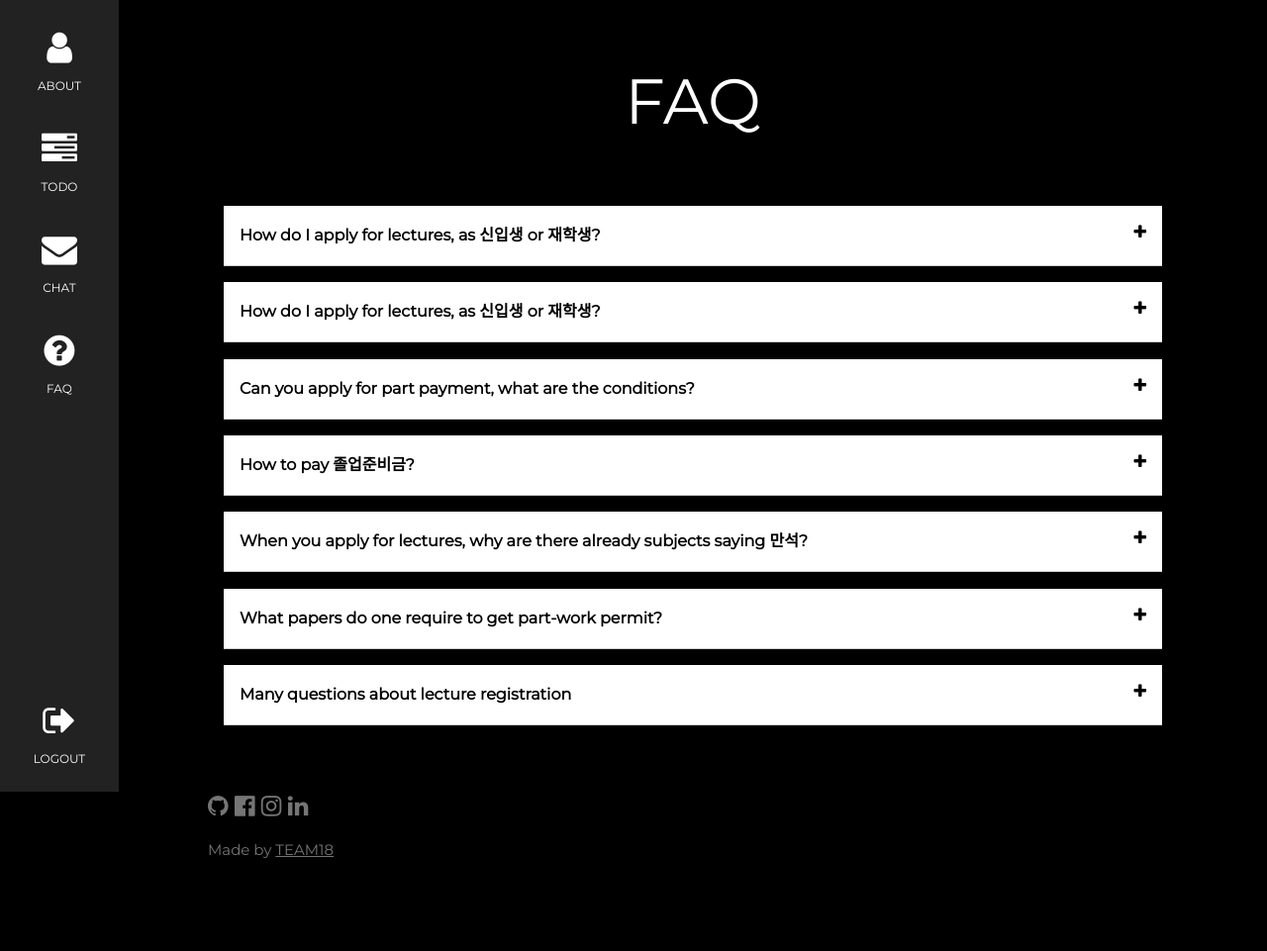
After one commit to ChoiVadim/test, a Flask app: page /faq in a window 1280 px wide. The commit adds this page. Shown: the whole page at 99% size. Run offline with Flask 3, Linux system fonts and the light colour scheme.

Commit message:
[Add] PAges

```diff
--- a/app.py
+++ b/app.py
@@ -1,6 +1,8 @@
 import logging
 from flask import Flask, render_template, request, session, redirect, url_for
 from src.kwuni import KwangwoonUniversityApi
+from flask_sqlalchemy import SQLAlchemy
+import datetime
 
 
 logging.basicConfig(
@@ -10,7 +12,21 @@ logging.basicConfig(
 )
 
 app = Flask(__name__)
+db = SQLAlchemy()
 app.secret_key = "your_secret_key_here"
+db_uri = "sqlite:///chat.db"
+app.config["SQLALCHEMY_DATABASE_URI"] = db_uri
+db.init_app(app)
+
+
+class Message(db.Model):
+    id = db.Column(db.Integer, primary_key=True)
+    content = db.Column(db.String(255), nullable=False)
+    timestamp = db.Column(db.DateTime, nullable=False, default=datetime.datetime.utcnow)
+
+
+with app.app_context():
+    db.create_all()
 
 
 @app.route("/", methods=["GET"])
@@ -41,7 +57,7 @@ def login():
         session["cookies"] = kw.cookies
 
         if not student_info:
-            return render_template("login.html", error="Login failed")
+            return render_template("login.html", error="Wrong username or password")
 
         return render_template(
             "index.html", student_info=student_info, photo_url=photo_url
@@ -55,5 +71,34 @@ def logout():
     return redirect(url_for("index"))
 
 
+@app.route("/todo")
+def todo():
+    kw = KwangwoonUniversityApi()
+    if kw.login_with_cookies(session.get("cookies")):
+        todos = kw.get_todo_list()
+        return render_template("todo.html", todos=todos)
+
+    return render_template("login.html", error="")
+
+
+@app.route("/chat", methods=["GET", "POST"])
+def chat():
+    if request.method == "POST":
+        message = request.form.get("message")
+        new_message = Message(content=message)
+        db.session.add(new_message)
+        db.session.commit()
+        return redirect(url_for("chat"))
+
+    if request.method == "GET":
+        messages = Message.query.order_by(Message.timestamp).all()
+        return render_template("chat.html", messages=messages)
+
+
+@app.route("/faq")
+def faq():
+    return render_template("faq.html")
+
+
 if __name__ == "__main__":
     app.run(host="localhost", port=5000, debug=True)
--- a/requirements.txt
+++ b/requirements.txt
@@ -1,3 +1,4 @@
 requests
 fake-useragent
 beautifulsoup4
+Flask-SQLAlchemy
--- /dev/null
+++ b/templates/faq.html
@@ -0,0 +1,204 @@
+<!DOCTYPE html>
+<html>
+<head>
+<title>KW Helper</title>
+<meta charset="UTF-8">
+<meta name="viewport" content="width=device-width, initial-scale=1">
+<title>Your Page Title</title>
+<link rel="stylesheet" href="https://www.w3schools.com/w3css/4/w3.css">
+<link rel="stylesheet" href="https://fonts.googleapis.com/css?family=Montserrat">
+<link rel="stylesheet" href="https://cdnjs.cloudflare.com/ajax/libs/font-awesome/4.7.0/css/font-awesome.min.css">
+<!-- Include jQuery -->
+<script src="https://ajax.googleapis.com/ajax/libs/jquery/3.5.1/jquery.min.js"></script>
+</head>
+
+<style>
+body, h1,h2,h3,h4,h5,h6 {font-family: "Montserrat", sans-serif}
+.w3-row-padding img {margin-bottom: 12px}
+/* Set the width of the sidebar to 120px */
+.w3-sidebar {width: 120px;background: #222;}
+/* Add a left margin to the "page content" that matches the width of the sidebar (120px) */
+#main {margin-left: 120px}
+/* Remove margins from "page content" on small screens */
+@media only screen and (max-width: 600px) {
+  #main {
+    margin-left: 0;
+  }
+}
+</style>
+
+<script>
+  document.addEventListener("DOMContentLoaded", function() {
+    window.toggleAnswer = function(element) {
+      var answer = $(element).children("p");
+      answer.slideToggle();
+      var icon = $(element).find("i");
+      if (icon.hasClass("fa-plus")) {
+        icon.removeClass("fa-plus").addClass("fa-minus");
+        answer.removeClass("w3-hide");
+      } else {
+        icon.removeClass("fa-minus").addClass("fa-plus");
+        answer.addClass("w3-hide");
+      }
+    }
+  });
+</script>
+
+</head>
+<body class="w3-black">
+
+<!-- Icon Bar (Sidebar - hidden on small screens) -->
+<nav class="w3-sidebar w3-bar-block w3-small w3-hide-small w3-center">
+  <!-- Avatar image in top left corner -->
+  <img src="{{ photo_url }}" style="width:100%">
+
+  <a href="{{ url_for('index') }}" class="w3-bar-item w3-button w3-padding-large w3-hover-black">
+    <i class="fa fa-user w3-xxlarge"></i>
+    <p>ABOUT</p>
+  </a>
+  <a href="{{ url_for('todo') }}" class="w3-bar-item w3-button w3-padding-large w3-hover-black">
+    <i class="fa fa-tasks w3-xxlarge"></i>
+    <p>TODO</p>
+  </a>
+  <a href="{{ url_for('chat') }}" class="w3-bar-item w3-button w3-padding-large w3-hover-black">
+    <i class="fa fa-envelope w3-xxlarge"></i>
+    <p>CHAT</p>
+  </a>
+  <a href="{{ url_for('faq') }}" class="w3-bar-item w3-button w3-padding-large w3-hover-black">
+    <i class="fa fa-question-circle w3-xxlarge"></i>
+    <p>FAQ</p>
+  </a>
+  <a href="{{ url_for('logout') }}" class="w3-bar-item w3-button w3-padding-large w3-hover-black" style="position: absolute; bottom: 0; width: 100%;">
+    <i class="fa fa-sign-out w3-xxlarge"></i>
+    <p>LOGOUT</p>
+  </a>
+
+
+</nav>
+
+<!-- Navbar on small screens (Hidden on medium and large screens) -->
+<div class="w3-top w3-hide-large w3-hide-medium" id="myNavbar">
+  <div class="w3-bar w3-black w3-opacity w3-hover-opacity-off w3-center w3-small">
+    <a href="{{ url_for('index') }}" class="w3-bar-item w3-button" style="width:20% !important">ABOUT</a>
+    <a href="{{ url_for('todo') }}" class="w3-bar-item w3-button" style="width:20% !important">TODO</a>
+    <a href="{{ url_for('chat') }}" class="w3-bar-item w3-button" style="width:20% !important">CHAT</a>
+    <a href="{{ url_for('faq') }}" class="w3-bar-item w3-button" style="width:20% !important">FAQ</a>
+    <a href="{{ url_for('logout') }}" class="w3-bar-item w3-button" style="width:20% !important">LOGOUT</a>
+  </div>
+</div>
+
+<div class="w3-padding-large" id="main">
+  <!-- Header/Home -->
+  <header class="w3-container w3-padding-32 w3-center w3-black" id="home">
+    <h1 class="w3-jumbo">FAQ</h1>
+  </header>
+
+  <div class="w3-content w3-justify w3-text-grey">
+  <!-- FAQ Section -->
+      <!-- How do I apply for lectures, as 신입생 or 재학생? -->
+    <div class="w3-card-4 w3-margin-top">
+      <div class="w3-container w3-content">
+        <div class="w3-accordion w3-white">
+          <div onclick="toggleAnswer(this)" class="w3-padding w3-border-bottom w3-hover-shadow">
+            <h6><b>How do I apply for lectures, as 신입생 or 재학생?</b><i class="fa fa-plus w3-right" style="cursor: pointer;"></i></h6>
+            <p class="w3-container w3-hide">First year students apply as 신입생, others – 재학생.</p>
+          </div>
+        </div>
+      </div>
+    </div>
+
+    <!-- Questions and Answers -->
+    <!-- How do I apply for lectures, as 신입생 or 재학생? -->
+    <div class="w3-card-4 w3-margin-top">
+      <div class="w3-container w3-content">
+        <div class="w3-accordion w3-white">
+          <div onclick="toggleAnswer(this)" class="w3-padding w3-border-bottom w3-hover-shadow">
+            <h6><b>How do I apply for lectures, as 신입생 or 재학생?</b><i class="fa fa-plus w3-right" style="cursor: pointer;"></i></h6>
+            <p class="w3-container w3-hide">First year students apply as 신입생, others – 재학생.</p>
+          </div>
+        </div>
+      </div>
+    </div>
+
+    <!-- Can you apply for part payment, what are the conditions? -->
+    <div class="w3-card-4 w3-margin-top">
+      <div class="w3-container w3-content">
+        <div class="w3-accordion w3-white">
+          <div onclick="toggleAnswer(this)" class="w3-padding w3-border-bottom w3-hover-shadow">
+            <h6><b>Can you apply for part payment, what are the conditions?</b><i class="fa fa-plus w3-right" style="cursor: pointer;"></i></h6>
+            <p class="w3-container w3-hide">Part payment is available only when you have to pay more than 1 mil won, it’s divided by 1 mil; e.g., Gotta pay 1.5 mil -> 1 part: 1 mil, 2 part: 500k.</p>
+          </div>
+        </div>
+      </div>
+    </div>
+
+    <!-- How to pay 졸업준비금? -->
+    <div class="w3-card-4 w3-margin-top">
+      <div class="w3-container w3-content">
+        <div class="w3-accordion w3-white">
+          <div onclick="toggleAnswer(this)" class="w3-padding w3-border-bottom w3-hover-shadow">
+            <h6><b>How to pay 졸업준비금?</b><i class="fa fa-plus w3-right" style="cursor: pointer;"></i></h6>
+            <p class="w3-container w3-hide">Payment is made via online bank transfer.</p>
+          </div>
+        </div>
+      </div>
+    </div>
+
+    <!-- When you apply for lectures, why are there already subjects saying 만석? -->
+    <div class="w3-card-4 w3-margin-top">
+      <div class="w3-container w3-content">
+        <div class="w3-accordion w3-white">
+          <div onclick="toggleAnswer(this)" class="w3-padding w3-border-bottom w3-hover-shadow">
+            <h6><b>When you apply for lectures, why are there already subjects saying 만석?</b><i class="fa fa-plus w3-right" style="cursor: pointer;"></i></h6>
+            <p class="w3-container w3-hide">Some subjects are meant for first-year students only, so you can apply for them only during 변경기간.</p>
+          </div>
+        </div>
+      </div>
+    </div>
+
+    <!-- What papers do one require to get part-work permit? -->
+    <div class="w3-card-4 w3-margin-top">
+      <div class="w3-container w3-content">
+        <div class="w3-accordion w3-white">
+          <div onclick="toggleAnswer(this)" class="w3-padding w3-border-bottom w3-hover-shadow">
+            <h6><b>What papers do one require to get part-work permit?</b><i class="fa fa-plus w3-right" style="cursor: pointer;"></i></h6>
+            <p class="w3-container w3-hide">Check the immigration office website or Kwangwoon news feed for the required documents.</p>
+          </div>
+        </div>
+      </div>
+    </div>
+
+    <!-- Many questions about lecture registration -->
+    <div class="w3-card-4 w3-margin-top">
+      <div class="w3-container w3-content">
+        <div class="w3-accordion w3-white">
+          <div onclick="toggleAnswer(this)" class="w3-padding w3-border-bottom w3-hover-shadow">
+            <h6><b>Many questions about lecture registration</b><i class="fa fa-plus w3-right" style="cursor: pointer;"></i></h6>
+            <p class="w3-container w3-hide">There is a PDF document available that addresses these questions.</p>
+          </div>
+        </div>
+      </div>
+    </div>
+  </div>
+
+
+
+
+  <!-- Footer -->
+  <footer class="w3-content w3-padding-64 w3-text-grey w3-xlarge">
+    <i class="fa fa-github w3-hover-opacity"></i>
+    <i class="fa fa-facebook-official w3-hover-opacity"></i>
+    <i class="fa fa-instagram w3-hover-opacity"></i>
+    <i class="fa fa-linkedin w3-hover-opacity"></i>
+    <p class="w3-medium">Made by <a href="https://www.youtube.com/watch?v=dQw4w9WgXcQ" target="_blank" class="w3-hover-text-green">TEAM18</a></p>
+  <!-- End footer -->
+  </footer>
+
+<!-- END PAGE CONTENT -->
+</div>
+
+
+
+</body>
+
+</html>
--- a/templates/login.html
+++ b/templates/login.html
@@ -155,9 +155,9 @@ button{
 
         <label for="password">Password</label>
         <input type="password" placeholder="Password" id="password", name="password">
-        <label>
+        <p style="color: #f62323;">
             {% if error %} {{error}} {% endif %}
-        </label>
+        </p>
 
         <button type="submit">Log In</button>
     </form>
```
Also changed, not shown: templates/chat.html (added, +117 -0 lines), templates/index.html (+24 -61 lines), templates/todo.html (added, +131 -0 lines).
